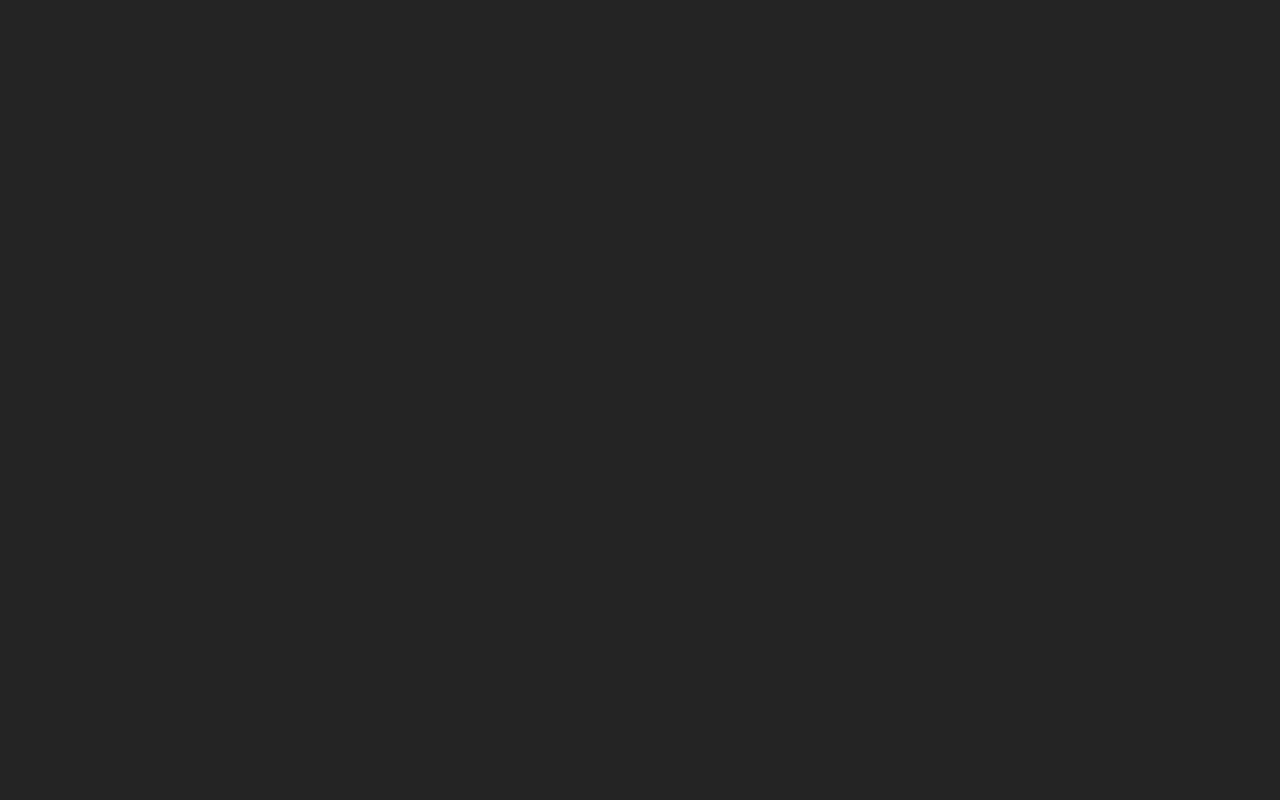
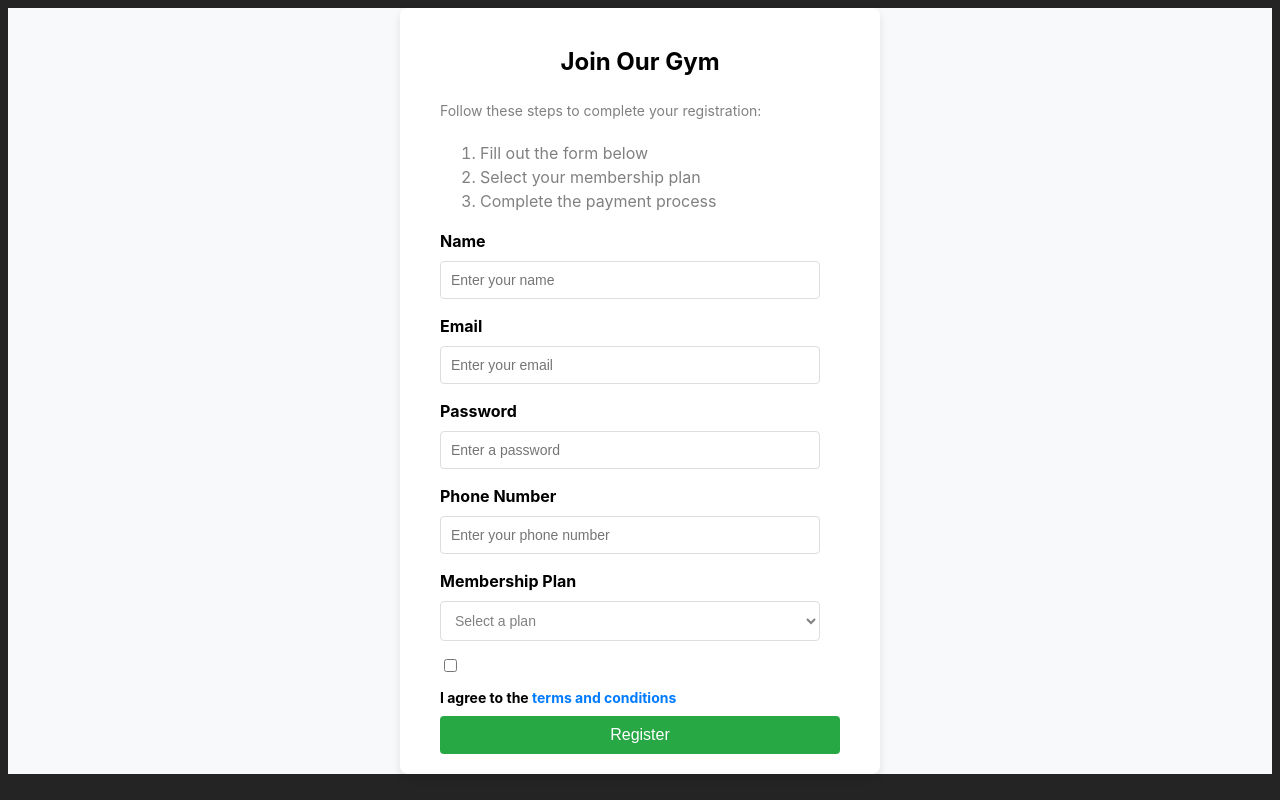
Before and after one commit to devang30github/LocalGymWebsite, a React (Vite) app: page /registration in a window 1280 px wide. Before the commit this address had no page. Built offline with nearby package versions, Linux system fonts and the light colour scheme.

Commit message:
registration form added

```diff
--- a/src/App.jsx
+++ b/src/App.jsx
@@ -22,6 +22,7 @@ import { BrowserRouter as Router, Route, Routes } from 'react-router-dom';
 import Home from './Home';
 import AboutUs from './AboutUs';
 import Services from './Services';
+import RegisterForm from './RegisterForm';
 
 
 const App = () => {
@@ -32,6 +33,7 @@ const App = () => {
         <Route path="/home" element={<Home />} />
         <Route path="/about-us" element={<AboutUs />} />
         <Route path="/services" element={<Services/>} />
+        <Route path="/registration" element={<RegisterForm/>} />
       </Routes>
     </Router>
   );
--- a/src/MembershipPlans.jsx
+++ b/src/MembershipPlans.jsx
@@ -1,5 +1,7 @@
 import React from 'react';
+import { useNavigate, Link } from 'react-router-dom';
 import './MembershipPlans.css';
+
 
 const plans = [
   {
@@ -21,6 +23,11 @@ const plans = [
 ];
 
 const MembershipPlans = () => {
+  const navigate = useNavigate();
+
+  const handleJoinNowClick = () => {
+    navigate('/registration');
+  };
   return (
     <div className="membership-plans-section">
       <h1>Membership Plans</h1>
@@ -35,7 +42,8 @@ const MembershipPlans = () => {
                 <p key={idx}>{price}</p>
               ))}
             </div>
-            <button>Join Now</button>
+
+            <button onClick={handleJoinNowClick}>Join Now</button>
           </div>
         ))}
       </div>
--- /dev/null
+++ b/src/RegisterForm.css
@@ -0,0 +1,92 @@
+/* Center the form on the page */
+.registration-container {
+  display: flex;
+  justify-content: center;
+  align-items: center;
+  height: 100%;
+  background-color: #f8f9fa; /* Light gray background */
+}
+
+/* Style the form itself */
+.registration-form {
+  background-color: #fff;
+  padding: 20px 40px;
+  border-radius: 8px;
+  box-shadow: 0 4px 8px rgba(0, 0, 0, 0.1);
+  max-width: 400px;
+  width: 100%;
+}
+.registration-form h1 {
+  margin-bottom: 20px;
+  font-size: 24px;
+  text-align: center;
+  color:black;
+}
+
+.registration-form p {
+  font-size: 14px;
+  margin-bottom: 20px;
+  color: grey;
+}
+.registration-form li{
+  color: gray;
+}
+/* Style the form labels */
+.registration-form label {
+  display: block;
+  margin-bottom: 8px;
+  font-weight: bold;
+  color: black;
+}
+
+/* Style the form inputs */
+.registration-form input,
+.registration-form select {
+  width: calc(100% - 20px); /* Full width minus padding */
+  padding: 10px;
+  margin-bottom: 15px;
+  border: 1px solid #ddd;
+  border-radius: 4px;
+  font-size: 14px;
+  box-sizing: border-box;
+  background-color: white;
+  color: grey;
+
+}
+
+/* Style the checkbox */
+.registration-form input[type="checkbox"] {
+  width: auto;
+  margin-right: 10px;
+}
+
+/* Style the register button */
+.registration-form button {
+  display: block;
+  width: 100%;
+  padding: 10px 0;
+  background-color: #28a745; /* Bootstrap's green */
+  color: white;
+  border: none;
+  border-radius: 4px;
+  font-size: 16px;
+  cursor: pointer;
+}
+
+.registration-form button:hover {
+  background-color: #218838; /* Darker green */
+}
+
+/* Align terms and conditions link */
+.terms {
+  font-size: 14px;
+}
+
+.terms a {
+  color: #007bff;
+  text-decoration: none;
+}
+
+.terms a:hover {
+  text-decoration: underline;
+}
--- /dev/null
+++ b/src/RegisterForm.jsx
@@ -0,0 +1,47 @@
+import React from 'react';
+import './RegisterForm.css';
+
+const RegisterForm = () => {
+  return (
+    <div className="registration-container">
+      <form className="registration-form">
+      <h1>Join Our Gym</h1>
+        <p>Follow these steps to complete your registration:</p>
+        <ol>
+          <li>Fill out the form below</li>
+          <li>Select your membership plan</li>
+          <li>Complete the payment process</li>
+        </ol>
+        <label htmlFor="name">Name</label>
+        <input type="text" id="name" name="name" placeholder="Enter your name" required />
+
+        <label htmlFor="email">Email</label>
+        <input type="email" id="email" name="email" placeholder="Enter your email" required />
+
+        <label htmlFor="password">Password</label>
+        <input type="password" id="password" name="password" placeholder="Enter a password" required />
+
+        <label htmlFor="phone">Phone Number</label>
+        <input type="tel" id="phone" name="phone" placeholder="Enter your phone number" required />
+
+        <label htmlFor="membership">Membership Plan</label>
+        <select id="membership" name="membership" required>
+          <option value="">Select a plan</option>
+          <option value="basic">Basic</option>
+          <option value="standard">Standard</option>
+          <option value="premium">Premium</option>
+          <option value="family">Family</option>
+        </select>
+
+        <div className="terms">
+          <input type="checkbox" id="terms" name="terms" required />
+          <label htmlFor="terms">I agree to the <a href="/terms">terms and conditions</a></label>
+        </div>
+
+        <button type="submit">Register</button>
+      </form>
+    </div>
+  );
+};
+
+export default RegisterForm;
--- a/src/TrainingPlans.jsx
+++ b/src/TrainingPlans.jsx
@@ -1,4 +1,5 @@
 import React from 'react';
+import { useNavigate, Link } from 'react-router-dom';
 import './TrainingPlans.css';
 
 const plans = [
@@ -20,6 +21,11 @@ const plans = [
 ];
 
 const TrainingPlans = () => {
+  const navigate = useNavigate();
+
+  const handleJoinNowClick = () => {
+    navigate('/registration');
+  };
   return (
     <div className="training-plans-section">
       <h1>Personal Training Plans</h1>
@@ -34,7 +40,7 @@ const TrainingPlans = () => {
                 <p key={idx}>{price}</p>
               ))}
             </div>
-            <button>Get Started</button>
+            <button onClick={handleJoinNowClick}>Get Started</button>
           </div>
         ))}
       </div>
```
